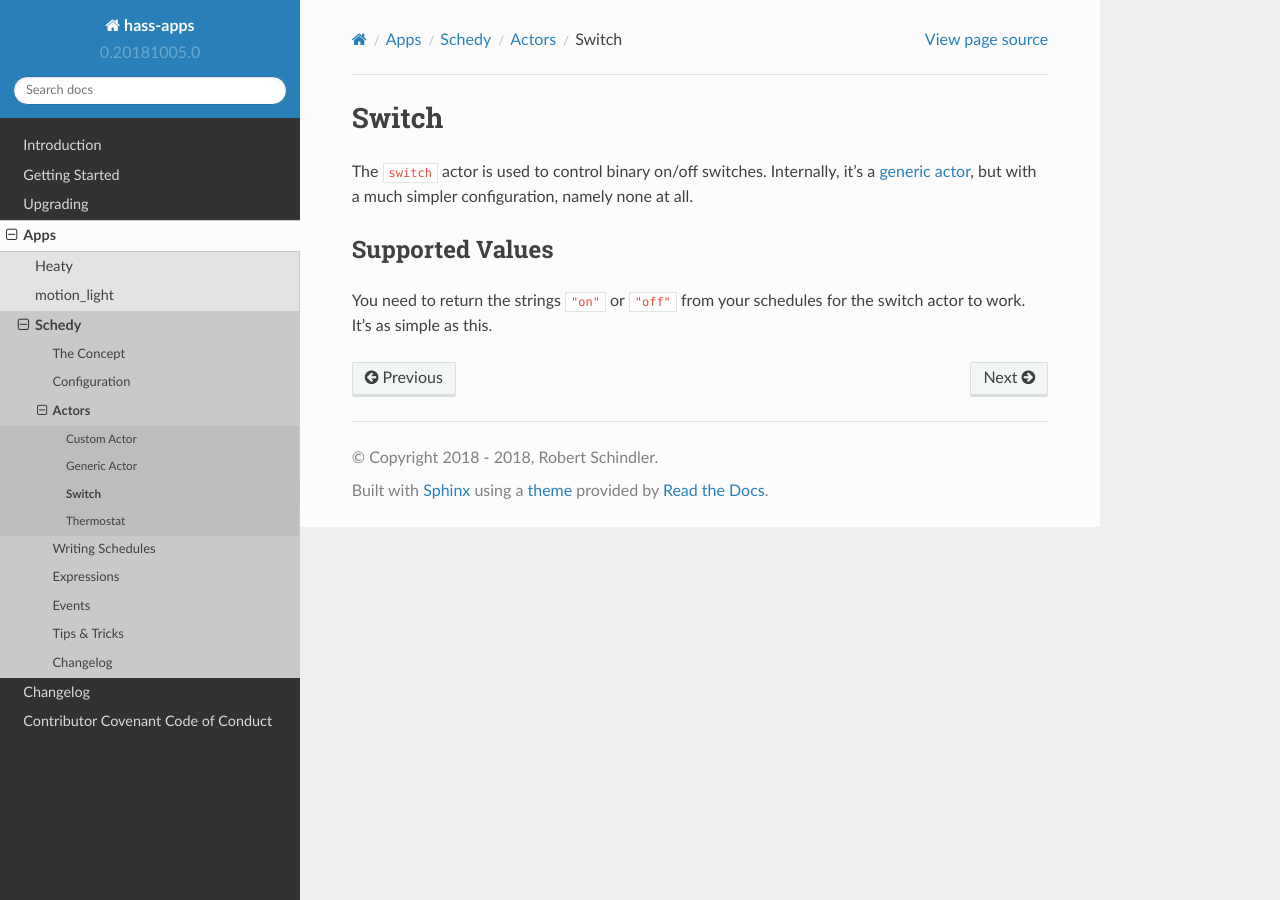
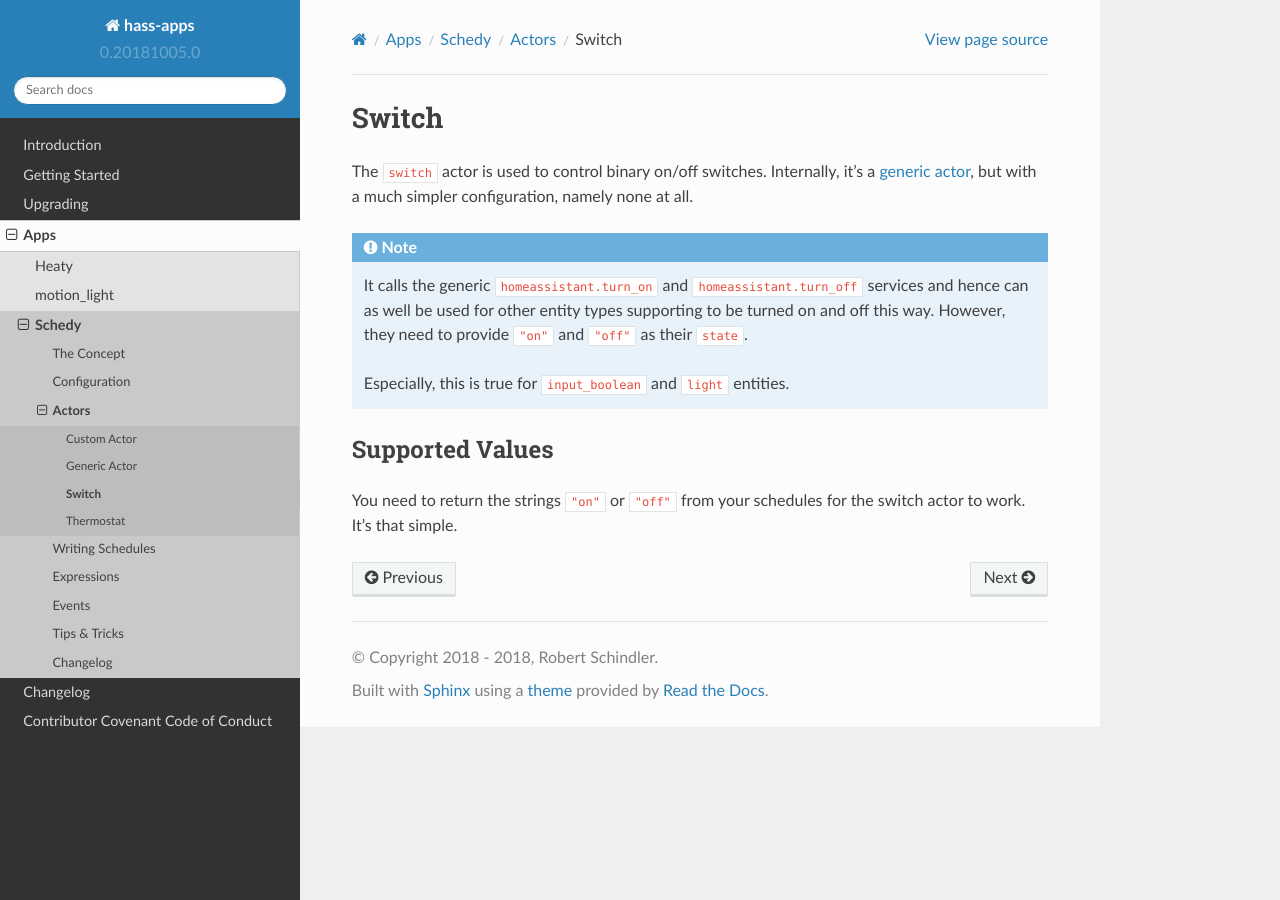
Before and after one commit to bob1de/hass-apps, a Sphinx documentation site: the page built from docs/apps/schedy/actors/switch/index.rst, in a window 1280 px wide. Built offline with Sphinx 7.4.7 and the Read the Docs theme 2.0.0, drawn with Linux system fonts in a browser that asks for light colours.

Commit message:
[schedy] Work on docs

```diff
--- a/docs/apps/schedy/actors/generic/config.yaml
+++ b/docs/apps/schedy/actors/generic/config.yaml
@@ -14,7 +14,7 @@ states:
     #service_data: {}
 
     # Whether to include the entity id as "entity_id" in the service data.
-    #iclude_entity_id: true
+    #include_entity_id: true
 
     # The parameter as which the actual value should be passed in the
     # service data.
--- a/docs/apps/schedy/actors/index.rst
+++ b/docs/apps/schedy/actors/index.rst
@@ -36,7 +36,7 @@ actor-specific pages.
          # ...
 
    Of course, the same room names may then be used in each of these app
-   instances, since they run completely independent from each other.
+   instances, since they run completely independent of each other.
 
 Currently, the following actor types are available:
 
--- a/docs/apps/schedy/actors/switch/index.rst
+++ b/docs/apps/schedy/actors/switch/index.rst
@@ -5,9 +5,19 @@ The ``switch`` actor is used to control binary on/off
 switches. Internally, it's a `generic actor <../generic/index.html>`_,
 but with a much simpler configuration, namely none at all.
 
+.. note::
+
+   It calls the generic ``homeassistant.turn_on`` and
+   ``homeassistant.turn_off`` services and hence can as well be used
+   for other entity types supporting to be turned on and off this
+   way. However, they need to provide ``"on"`` and ``"off"`` as their
+   ``state``.
+
+   Especially, this is true for ``input_boolean`` and ``light`` entities.
+
 
 Supported Values
 ----------------
 
 You need to return the strings ``"on"`` or ``"off"`` from your schedules
-for the switch actor to work. It's as simple as this.
+for the switch actor to work. It's that simple.
```
